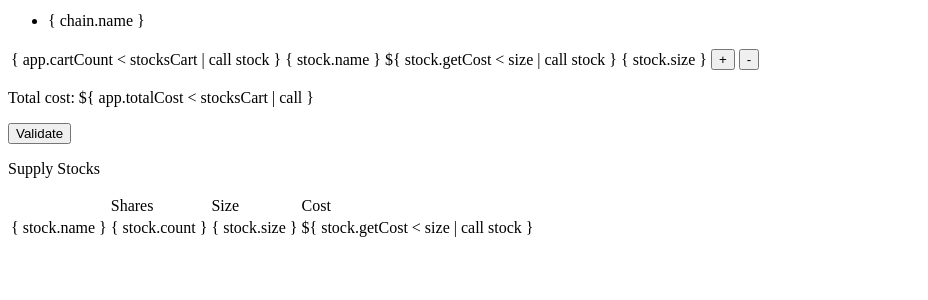
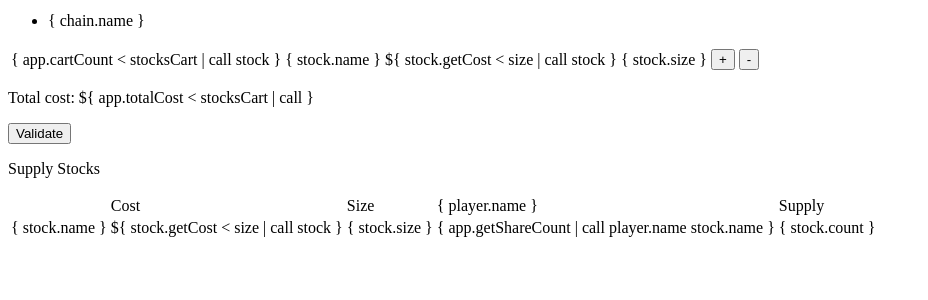
Before and after one commit to nwself/ack-wire, a Django app: template game/templates/games/game.html in a window 1280 px wide. Shown: the part 420-720 px from the top of the page, without its empty margins (0-928 px from the left). Run offline with Django 3.2, Linux system fonts and the light colour scheme; the template is opened without the code that fills it, so the values that code supplies are empty.

Commit message:
Show player stocks in supply table

```diff
--- a/game/static/game.js
+++ b/game/static/game.js
@@ -53,6 +53,7 @@ var app = {
     board: [],
     hand: [],
     playerStocks: [],
+    players: [],
     instruction: '',
     stocksCart: [],
     showDisposeStocks: false,
@@ -110,6 +111,15 @@ var app = {
         return app.stocksCart.reduce(function (prev, s) {
             return prev + ((s.name == stock.name) ? 1 : 0);
         }, 0);
+    },
+    getShareCount: function (playerName, chain) {
+        var players = app.players.filter(function (player) {
+            return player.name == playerName;
+        });
+        if (players.length == 0) {
+            return 0;
+        }
+        return (chain in players[0].stocks) ? players[0].stocks[chain] : 0;
     },
     endGame: function () {
         fsm.endGame();
@@ -340,6 +350,10 @@ var fsm = new machina.Fsm({
             app.board.push(row);
         }
 
+        app.players = acquire.players.map(function (player) {
+            return new Player(player);
+        });
+
         app.playerStocks = Object.keys(app.player.stocks).filter(function (stockName) {
             return app.player.stocks[stockName] > 0;
         }).map(function (stockName) {
@@ -414,6 +428,11 @@ var fsm = new machina.Fsm({
     }
 });
 
+function Player(obj) {
+    this.name = obj.username;
+    this.stocks = obj.stocks;
+    this.cash = obj.cash;
+}
 
 function Cell(obj) {
     this.coordinates = obj.coordinates;
--- a/game/templates/games/game.html
+++ b/game/templates/games/game.html
@@ -140,17 +140,19 @@
           <thead>
             <tr>
               <td></td>
-              <td>Shares</td>
+              <td>Cost</td>
               <td>Size</td>
-              <td>Cost</td>
+              <td rv-each-player="app.players">{ player.name }</td>
+              <td>Supply</td>
             </tr>
           </thead>
           <tbody>
           <tr rv-each-stock="app.supplyStocks">
             <td>{ stock.name }</td>
+            <td>${ stock.getCost < size | call stock }</td>
+            <td>{ stock.size }</td>
+            <td rv-each-player="app.players">{ app.getShareCount | call player.name stock.name }</td>
             <td>{ stock.count }</td>
-            <td>{ stock.size }</td>
-            <td>${ stock.getCost < size | call stock }</td>
           </tr>
           </tbody>
         </table>
```
